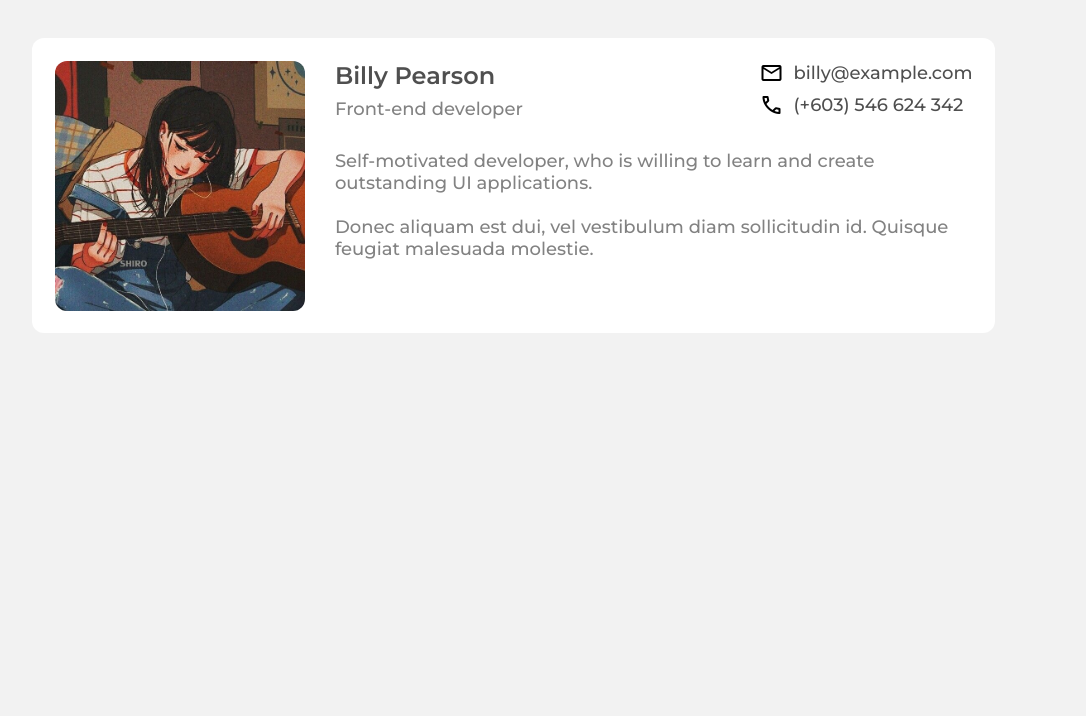
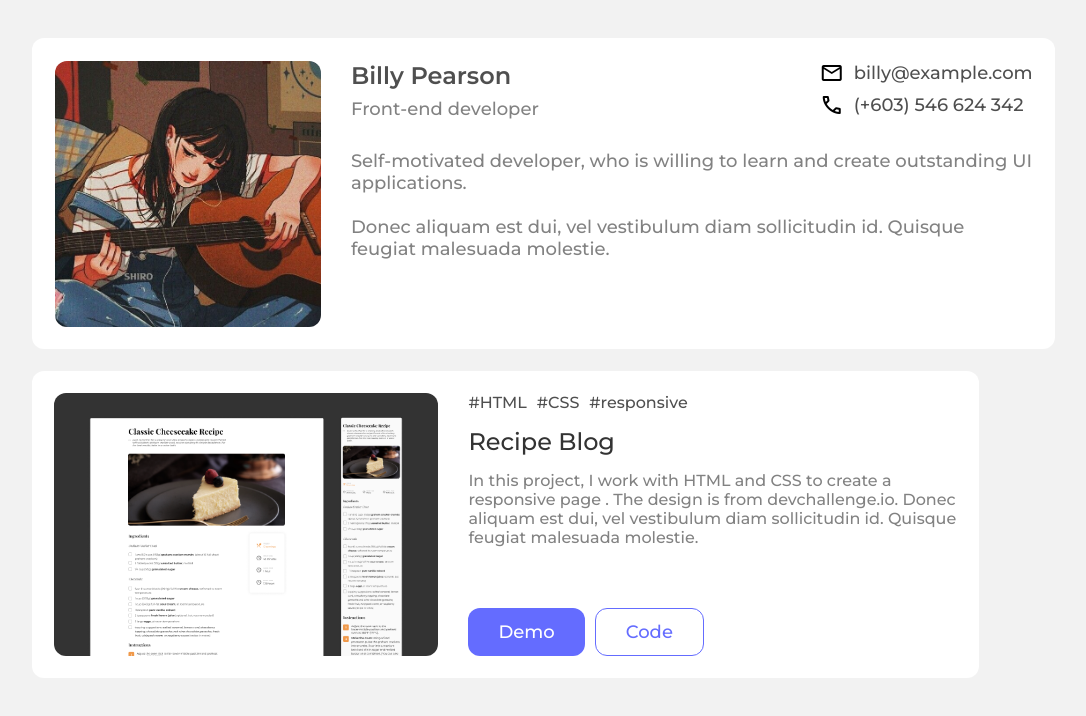
Before and after one commit to FatimaGR/Portfolio-solution, a React (Vite) app: page / in a window 1280 px wide. Shown: the top 716 px of the page, without its empty margins (6-1092 px from the left). Built offline with nearby package versions, Linux system fonts and the light colour scheme.

Commit message:
Added blog card styles

```diff
--- a/src/App.css
+++ b/src/App.css
@@ -79,7 +79,7 @@ button{
   font-size: 18px;
   cursor: pointer;
   border-radius: 12px;
-  padding: 30px 12px;
+  padding: 12px 30px;
 }
 .button-1{
   background-color: var(--violet-1);
@@ -97,7 +97,7 @@ button{
   font-size: 14px;
   font-weight: 500;
   border: 1px solid var(--gray-2);
-  padding: 22px 8px;
+  padding: 8px 22px;
 }
 .button-4{
   width: 36px;
--- a/src/App.jsx
+++ b/src/App.jsx
@@ -1,12 +1,15 @@
 import { useState } from 'react'
-import PresentationOne from './components/presentation-card.jsx'
+import Presentation from './components/presentation-card.jsx'
+import Blog from './components/blog-card.jsx'
 import './App.css'
 
 function App() {
 
   return (
     <>
-      <PresentationOne/>
+      <Presentation/>
+      <br />
+      <Blog/>
     </>
   )
 }
--- /dev/null
+++ b/src/components/blog-card.jsx
@@ -0,0 +1,46 @@
+import recipe from '../assets/recipe-blog.png'
+import '../styles/blog-card.css'
+
+function BlogOne(){
+  return(
+    <div class="blog-card-one">
+      <img src={ recipe } alt="recipe blog" />
+      <div class="blog-info">
+        <div class="description">
+          <div class="tags">
+            <p class="paragraph-3">#HTML</p>
+            <p class="paragraph-3">#CSS</p>
+            <p class="paragraph-3">#responsive</p>
+          </div>
+          <h2 class="title-2">Recipe Blog</h2>
+          <p class="paragraph-2">In this project, I work with HTML and CSS to create a responsive page . The design is from devchallenge.io. Donec aliquam est dui, vel vestibulum diam sollicitudin id. Quisque feugiat malesuada molestie. </p>
+        </div>
+        <div class="buttons">
+          <button class="button-1">Demo</button>
+          <button class="button-2">Code</button>
+        </div>
+      </div>
+    </div>
+  )
+}
+
+function BlogTwo(){
+  return(
+    <div class="blog-card-two">
+      <img src={ recipe } alt="recipe blog" />
+        <div class="tags">
+          <p class="paragraph-3">#HTML</p>
+          <p class="paragraph-3">#CSS</p>
+          <p class="paragraph-3">#responsive</p>
+        </div>
+        <h2 class="title-2">Recipe Blog</h2>
+        <p class="paragraph-2">In this project, I work with HTML and CSS to create a responsive page . The design is from devchallenge.io. Donec aliquam est dui, vel vestibulum diam sollicitudin id. Quisque feugiat malesuada molestie. </p>
+        <div class="buttons">
+          <button class="button-1">Demo</button>
+          <button class="button-2">Code</button>
+        </div>
+    </div>
+  )
+}
+
+export default BlogOne
--- a/src/components/presentation-card.jsx
+++ b/src/components/presentation-card.jsx
@@ -3,8 +3,8 @@ import '../styles/presentation-card.css'
 
 function PresentationOne() {
   return(
-    <div class="card-one">
-      <img src={profile} alt="" />
+    <div class="presentation-card-one">
+      <img src={ profile } alt="profile" />
       <div>
         <div class="general-info">
           <div class="general-content">
@@ -36,7 +36,7 @@ function PresentationOne() {
 
 function PresentationTwo() {
   return(
-    <div class="card-two">
+    <div class="presentation-card-two">
       <img src={profile} alt="" />
           <div class="general-content">
             <h2 class="title-1">Billy Pearson</h2>
--- /dev/null
+++ b/src/styles/blog-card.css
@@ -0,0 +1,41 @@
+.tags, .buttons{
+  display: flex;
+  gap: 10px;
+}
+/* blog one styles */
+.blog-card-one{
+  max-width: 75%;
+  display: flex;
+  gap: 30px;
+  background-color: #ffffff;
+  padding: 22px;
+  border-radius: 12px;
+}
+.blog-card-one img{
+  max-width: 384px;
+  max-height: 267px;
+  border-radius: 12px;
+}
+.blog-card-one .blog-info{
+  display: flex;
+  flex-direction: column;
+  justify-content: space-between;
+}
+.blog-card-one .description{
+  display: flex;
+  flex-direction: column;
+  gap: 15px;
+}
+/* blog two styles */
+.blog-card-two{
+  max-width: 395px;
+  display: flex;
+  flex-direction: column;
+  gap: 30px;
+  background-color: #ffffff;
+  padding: 22px;
+  border-radius: 12px;
+}
+.blog-card-two img{
+  border-radius: 12px;
+}
--- a/src/styles/presentation-card.css
+++ b/src/styles/presentation-card.css
@@ -1,5 +1,5 @@
-.card-one img,
-.card-two img {
+.presentation-card-one img,
+.presentation-card-two img {
   border-radius: 12px;
   object-fit: cover;
 }
@@ -9,8 +9,8 @@
   gap: 10px;
 }
 /* card one */
-.card-one{
-  max-width: 80%;
+.presentation-card-one{
+  max-width: 85%;
   display: flex;
   gap: 30px;
   background-color: #ffffff;
@@ -18,23 +18,23 @@
   border-radius: 12px;
   box-sizing: border-box;
 }
-.card-one img{
-  max-width: 255px;
-  max-height: 250px;
+.presentation-card-one img{
+  max-width: 271px;
+  max-height: 266px;
 }
-.card-one .general-info{
+.presentation-card-one .general-info{
   display: flex;
   justify-content: space-between;
   gap: 20px;
 }
-.card-one .general-content{
+.presentation-card-one .general-content{
   display: flex;
   flex-direction: column;
   gap: 8px;
   margin-bottom: 30px;
 }
 /* card two */
-.card-two{
+.presentation-card-two{
   max-width: 390px;
   display: flex;
   flex-direction: column;
@@ -44,7 +44,7 @@
   border-radius: 12px;
   box-sizing: border-box;
 }
-.card-two .general-content{
+.presentation-card-two .general-content{
   display: flex;
   flex-direction: column;
   gap: 8px;
```
Also changed, not shown: src/assets/recipe-blog.png (added).
